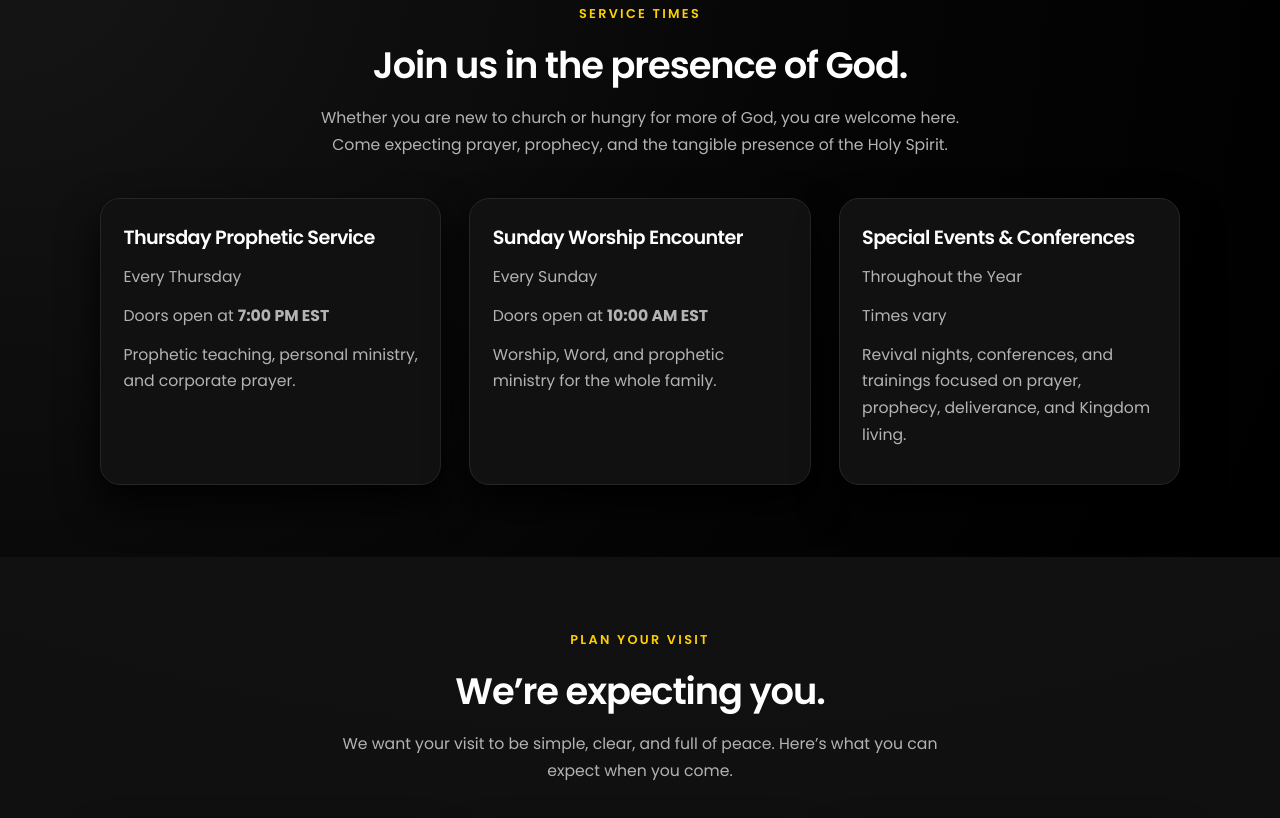
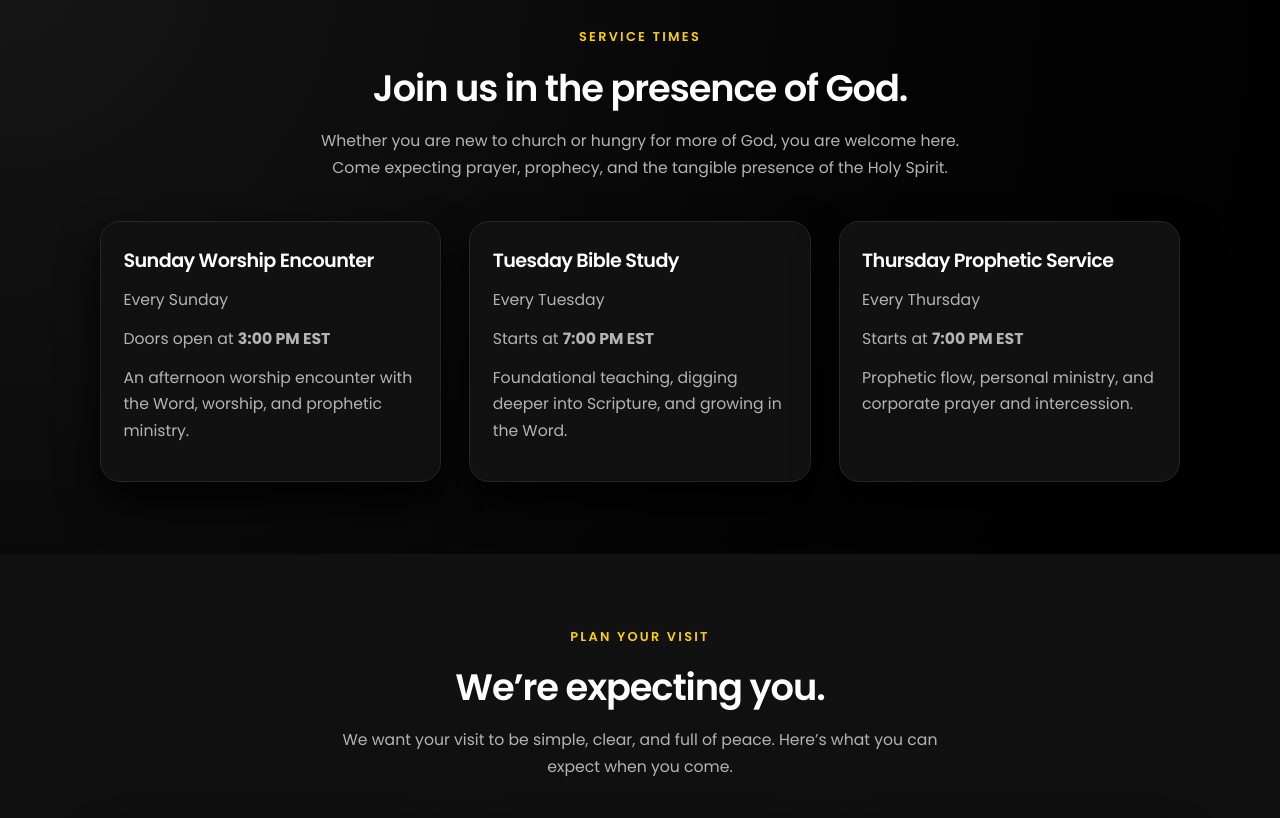
Before and after one commit to kingdomembassyoh-ai/KE-Ohio-Website, a plain HTML site: page index.html in a window 1280 px wide. Shown: the part 1353-2171 px from the top of the page. Drawn offline with Linux system fonts and the light colour scheme.

Commit message:
Update index.html

```diff
--- a/index.html
+++ b/index.html
@@ -83,14 +83,19 @@
 
         <div class="hero-service-times">
           <div class="service-time-card">
-            <h3>Thursday Prophetic Service</h3>
+            <h3>Sunday Worship Encounter</h3>
             <p class="service-label">Doors Open</p>
+            <p class="service-time">3:00 PM EST</p>
+          </div>
+          <div class="service-time-card">
+            <h3>Tuesday Bible Study</h3>
+            <p class="service-label">Starts</p>
             <p class="service-time">7:00 PM EST</p>
           </div>
           <div class="service-time-card">
-            <h3>Sunday Worship Encounter</h3>
-            <p class="service-label">Doors Open</p>
-            <p class="service-time">10:00 AM EST</p>
+            <h3>Thursday Prophetic Service</h3>
+            <p class="service-label">Starts</p>
+            <p class="service-time">7:00 PM EST</p>
           </div>
         </div>
       </div>
@@ -135,26 +140,24 @@
 
         <div class="grid-3">
           <div class="card service-card">
-            <h3>Thursday Prophetic Service</h3>
-            <p class="service-day">Every Thursday</p>
-            <p class="service-info">Doors open at <strong>7:00 PM EST</strong></p>
-            <p>Prophetic teaching, personal ministry, and corporate prayer.</p>
+            <h3>Sunday Worship Encounter</h3>
+            <p class="service-day">Every Sunday</p>
+            <p class="service-info">Doors open at <strong>3:00 PM EST</strong></p>
+            <p>An afternoon worship encounter with the Word, worship, and prophetic ministry.</p>
           </div>
 
           <div class="card service-card">
-            <h3>Sunday Worship Encounter</h3>
-            <p class="service-day">Every Sunday</p>
-            <p class="service-info">Doors open at <strong>10:00 AM EST</strong></p>
-            <p>Worship, Word, and prophetic ministry for the whole family.</p>
+            <h3>Tuesday Bible Study</h3>
+            <p class="service-day">Every Tuesday</p>
+            <p class="service-info">Starts at <strong>7:00 PM EST</strong></p>
+            <p>Foundational teaching, digging deeper into Scripture, and growing in the Word.</p>
           </div>
 
           <div class="card service-card">
-            <h3>Special Events &amp; Conferences</h3>
-            <p class="service-day">Throughout the Year</p>
-            <p class="service-info">Times vary</p>
-            <p>
-              Revival nights, conferences, and trainings focused on prayer, prophecy, deliverance, and Kingdom living.
-            </p>
+            <h3>Thursday Prophetic Service</h3>
+            <p class="service-day">Every Thursday</p>
+            <p class="service-info">Starts at <strong>7:00 PM EST</strong></p>
+            <p>Prophetic flow, personal ministry, and corporate prayer and intercession.</p>
           </div>
         </div>
       </div>
@@ -244,7 +247,7 @@
             </label>
             <label>
               Which service are you planning to attend?
-              <input type="text" name="service" placeholder="Thursday / Sunday / Other" />
+              <input type="text" name="service" placeholder="Sunday / Tuesday / Thursday" />
             </label>
             <label>
               Anything we can be praying for?
```
